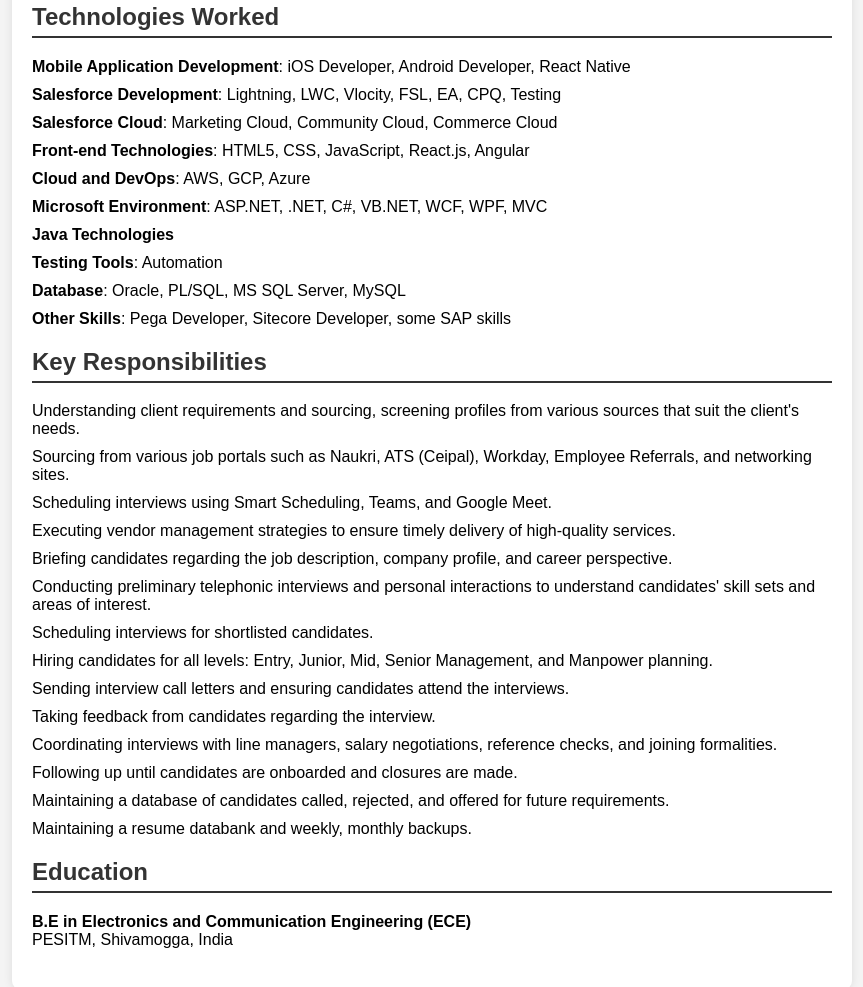
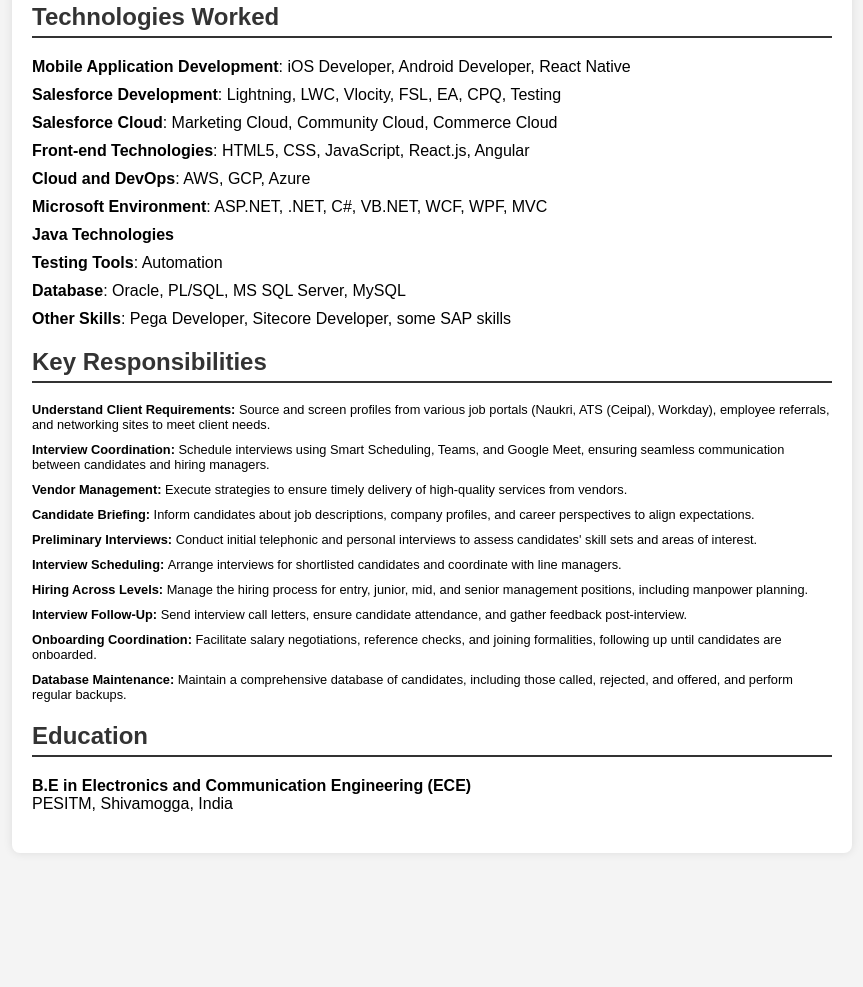
Before and after one commit to Pruthviraj-Guddu/NidhiResume, a plain HTML site: page index.html in a window 1280 px wide. Shown: the part 943-1930 px from the top of the page, without its empty margins (208-1071 px from the left). After the commit the page ends 1816 px from the top, so only its background shows below. Drawn offline with Linux system fonts and the light colour scheme.

Commit message:
add core Responsibilities

```diff
--- a/index.html
+++ b/index.html
@@ -100,20 +100,16 @@
         <div class="section">
             <h2>Key Responsibilities</h2>
             <ul>
-                <li>Understanding client requirements and sourcing, screening profiles from various sources that suit the client's needs.</li>
-                <li>Sourcing from various job portals such as Naukri, ATS (Ceipal), Workday, Employee Referrals, and networking sites.</li>
-                <li>Scheduling interviews using Smart Scheduling, Teams, and Google Meet.</li>
-                <li>Executing vendor management strategies to ensure timely delivery of high-quality services.</li>
-                <li>Briefing candidates regarding the job description, company profile, and career perspective.</li>
-                <li>Conducting preliminary telephonic interviews and personal interactions to understand candidates' skill sets and areas of interest.</li>
-                <li>Scheduling interviews for shortlisted candidates.</li>
-                <li>Hiring candidates for all levels: Entry, Junior, Mid, Senior Management, and Manpower planning.</li>
-                <li>Sending interview call letters and ensuring candidates attend the interviews.</li>
-                <li>Taking feedback from candidates regarding the interview.</li>
-                <li>Coordinating interviews with line managers, salary negotiations, reference checks, and joining formalities.</li>
-                <li>Following up until candidates are onboarded and closures are made.</li>
-                <li>Maintaining a database of candidates called, rejected, and offered for future requirements.</li>
-                <li>Maintaining a resume databank and weekly, monthly backups.</li>
+                <li style="font-size: 0.8rem"><strong>Understand Client Requirements: </strong>Source and screen profiles from various job portals (Naukri, ATS (Ceipal), Workday), employee referrals, and networking sites to meet client needs.</li>
+                <li style="font-size: 0.8rem"><strong>Interview Coordination: </strong>Schedule interviews using Smart Scheduling, Teams, and Google Meet, ensuring seamless communication between candidates and hiring managers.</li>
+                <li style="font-size: 0.8rem"><strong>Vendor Management: </strong>Execute strategies to ensure timely delivery of high-quality services from vendors.</li>
+                <li style="font-size: 0.8rem"><strong>Candidate Briefing: </strong>Inform candidates about job descriptions, company profiles, and career perspectives to align expectations.</li>
+                <li style="font-size: 0.8rem"><strong>Preliminary Interviews: </strong>Conduct initial telephonic and personal interviews to assess candidates' skill sets and areas of interest.</li>
+                <li style="font-size: 0.8rem"><strong>Interview Scheduling: </strong>Arrange interviews for shortlisted candidates and coordinate with line managers.</li>
+                <li style="font-size: 0.8rem"><strong>Hiring Across Levels: </strong>Manage the hiring process for entry, junior, mid, and senior management positions, including manpower planning.</li>
+                <li style="font-size: 0.8rem"><strong>Interview Follow-Up: </strong>Send interview call letters, ensure candidate attendance, and gather feedback post-interview.</li>
+                <li style="font-size: 0.8rem"><strong>Onboarding Coordination: </strong>Facilitate salary negotiations, reference checks, and joining formalities, following up until candidates are onboarded.</li>
+                <li style="font-size: 0.8rem"><strong>Database Maintenance: </strong>Maintain a comprehensive database of candidates, including those called, rejected, and offered, and perform regular backups.</li>
             </ul>
         </div>
 
```
